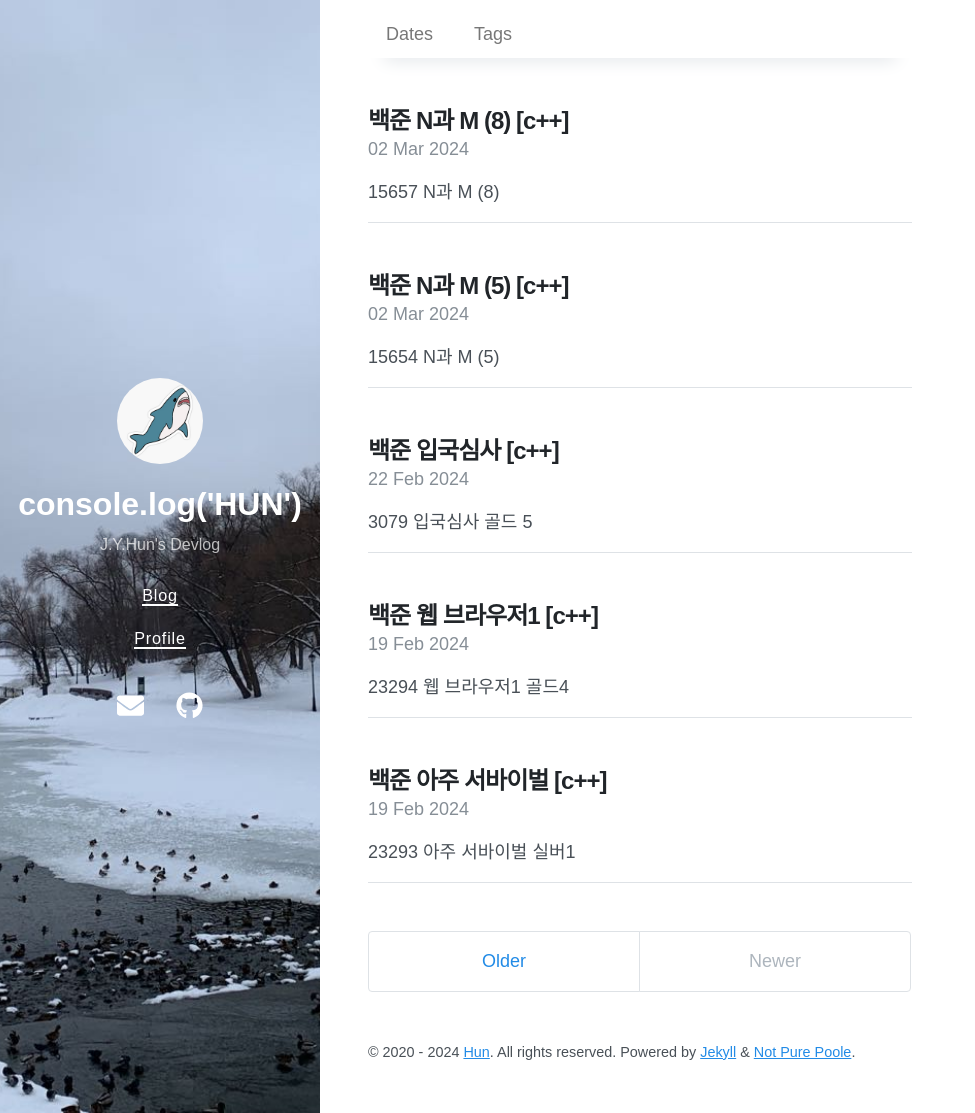
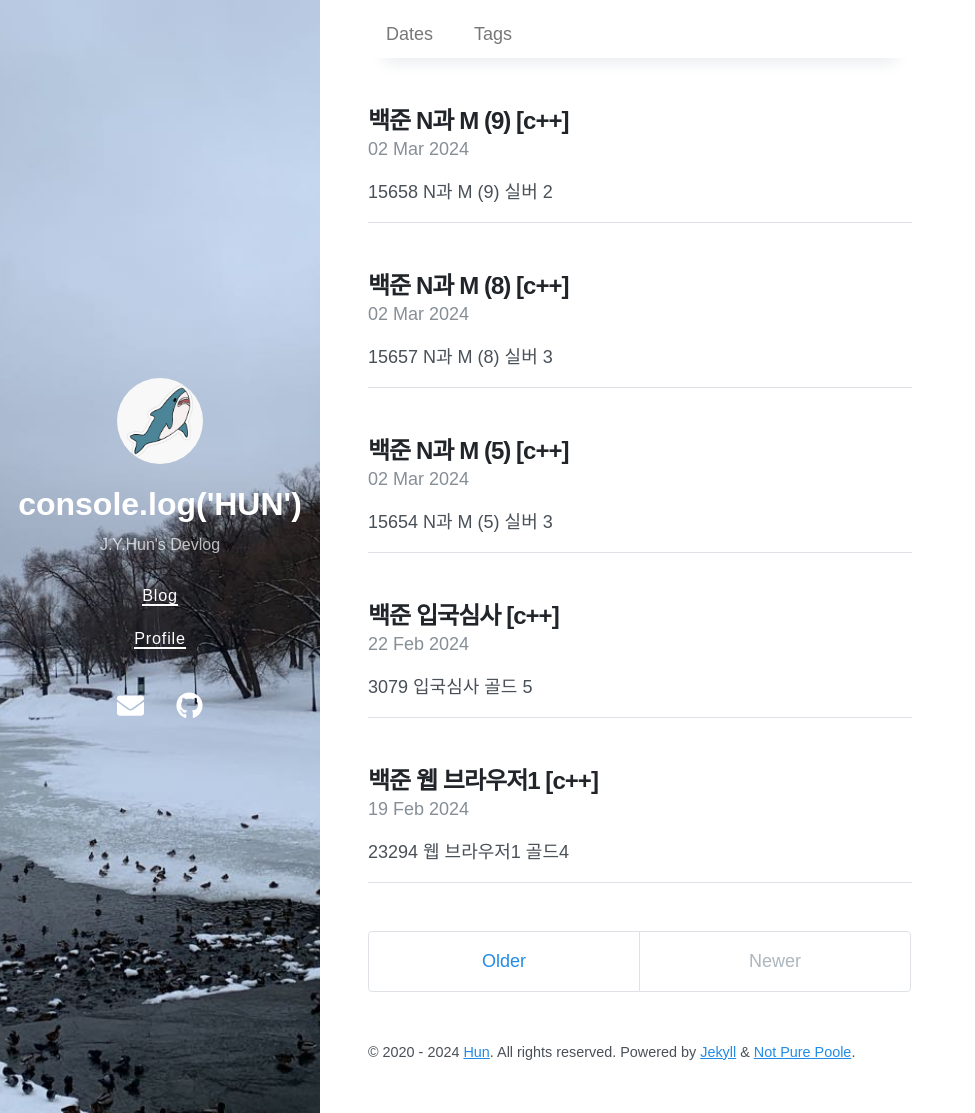
Before and after one commit to hun9008/hun9008.github.io, a Jekyll site: the page built from index.html, in a window 1280 px wide and 1113 px high. Shown: the whole window, without its empty margins (0-975 px from the left). Built offline with Jekyll 4.4.1, drawn with Linux system fonts in a browser that asks for light colours; nearby versions of some CDN libraries; the list of posts is cut into pages by our own code; some of the changed lines change nothing that is shown.

Commit message:
today ps done

```diff
--- a/_posts/2024-03-02-15654_NM5.md
+++ b/_posts/2024-03-02-15654_NM5.md
@@ -10,7 +10,7 @@ last_modified_at: 2024-03-02 09:28:25 +0800
 toc: true
 ---
 
-# 15654 N과 M (5)
+# 15654 N과 M (5) 실버 3
 
 <a href="https://www.acmicpc.net/problem/15654"> 문제 링크 </a>
 
--- a/_posts/2024-03-02-15657_NM8.md
+++ b/_posts/2024-03-02-15657_NM8.md
@@ -10,7 +10,7 @@ last_modified_at: 2024-03-02 10:28:25 +0800
 toc: true
 ---
 
-# 15657 N과 M (8)
+# 15657 N과 M (8) 실버 3
 
 <a href="https://www.acmicpc.net/problem/15657"> 문제 링크 </a>
 
--- /dev/null
+++ b/_posts/2024-03-02-15658_NM9.md
@@ -0,0 +1,131 @@
+---
+layout: post
+title: 백준 N과 M (9) [c++]
+author: Hun
+tags:
+- PS
+- back tracking
+date: 2024-03-02 11:18 +0800
+last_modified_at: 2024-03-02 11:28:25 +0800
+toc: true
+---
+
+# 15658 N과 M (9) 실버 2
+
+<a href="https://www.acmicpc.net/problem/15663"> 문제 링크 </a>
+
+## 문제
+N개의 자연수와 자연수 M이 주어졌을 때, 아래 조건을 만족하는 길이가 M인 수열을 모두 구하는 프로그램을 작성하시오.
+
+N개의 자연수 중에서 M개를 고른 수열
+
+## 입력
+첫째 줄에 N과 M이 주어진다. (1 ≤ M ≤ N ≤ 8)
+
+둘째 줄에 N개의 수가 주어진다. 입력으로 주어지는 수는 10,000보다 작거나 같은 자연수이다.
+
+## 출력
+한 줄에 하나씩 문제의 조건을 만족하는 수열을 출력한다. 중복되는 수열을 여러 번 출력하면 안되며, 각 수열은 공백으로 구분해서 출력해야 한다.
+
+수열은 사전 순으로 증가하는 순서로 출력해야 한다.
+
+## 풀이
+
+기존에 N과 M문제들을 풀었던 방식(queue와 vector를 사용)으로 해결하려 했으나, 메모리 초과와 시간초과에 걸렸다.
+
+풀이를 찾아보다 기존 코드와 2가지 차이점이 있었는데
+
+1. 중복수열이 나오는 조건을 찾아 제외
+2. visited를 사용하는 재귀 사용
+
+먼저 1번은 https://m.blog.naver.com/js568/221857286945 에서 힌트를 얻었다.
+
+> 이전 수열의 마지막 항과 새로 추가할 값이 같으면 중복 수열이 된다!
+
+
+> 먼저 {9,7,1,9}의 입력(N)이 있을 때, 사전 순으로 정렬하면 {1,7,9,9}
+>
+> 1 <br/>
+> => 1-7 (o) <br/>
+> => 1-9 (o) <br/>
+> => 1-9 (x) <br/>
+> 7 <br/>
+> => 7-1 (o) <br/>
+> => 7-9 (o) <br/>
+> => 7-9 (x) <br/>
+> 9 <br/>
+> => 9-1 (o) <br/>
+> => 9-7 (o) <br/>
+> => 9-9 (o) <br/>
+>
+> 1-9 이후 다음에 올 값인 4번 인덱스의 9는 이전 9와 같기 때문에 중복수열이 됨.
+>
+> 마찬가지로 7-9 다음 9가 같기 때문에 중복수열.
+
+이 아이디어를 적용해 경우의 수를 줄일 수 있었다.
+
+이후 visited를 사용해 재방문을 방지하고자 재귀를 사용하는 코드로 변경했다.
+
+## 코드
+
+{% highlight c++ %}
+#include <iostream>
+#include <queue>
+#include <vector>
+#include <algorithm>
+using namespace std;
+
+int answer[9];
+vector <int> ins;
+int n, m;
+bool visited[9] = { 0, };
+
+void init()
+{
+    for(int i = 0; i < 8; i++)
+    {
+        visited[i] = 0;
+    }
+}
+
+void promising(int size)
+{
+    if(size == m){
+        for(int i = 0; i < m; i++)
+        {
+            cout << answer[i] << " ";
+        }
+        cout << "\n";
+        return;
+    }
+
+    int prev_element = 0;
+
+    for(int i = 0; i < n; i++)
+    {
+            if(prev_element != ins[i] && visited[i] == 0){
+                answer[size] = ins[i];
+                prev_element = ins[i];
+                visited[i] = 1;
+                promising(size+1);
+                visited[i] = 0;
+            }
+    }
+}
+
+int main(){
+    cin >> n >> m;
+
+    for(int i = 1; i <= n; i++)
+    {
+        int in;
+        cin >> in;
+        ins.push_back(in);
+    }
+    sort(ins.begin(), ins.end());
+    init();
+    promising(0);
+
+    return 0;
+}
+{% endhighlight %}
```
